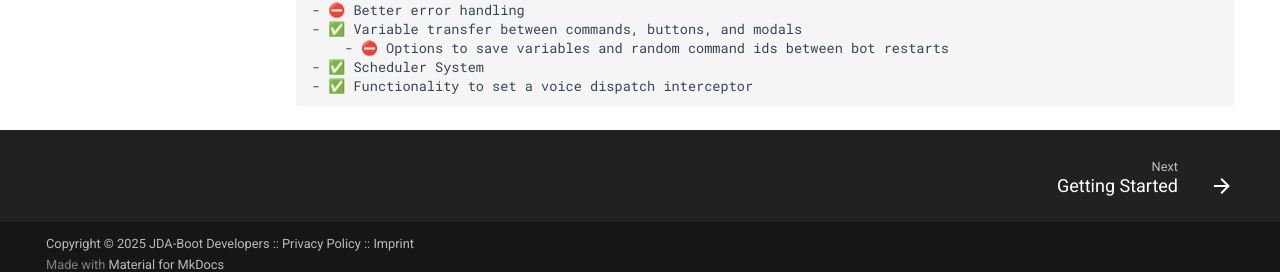
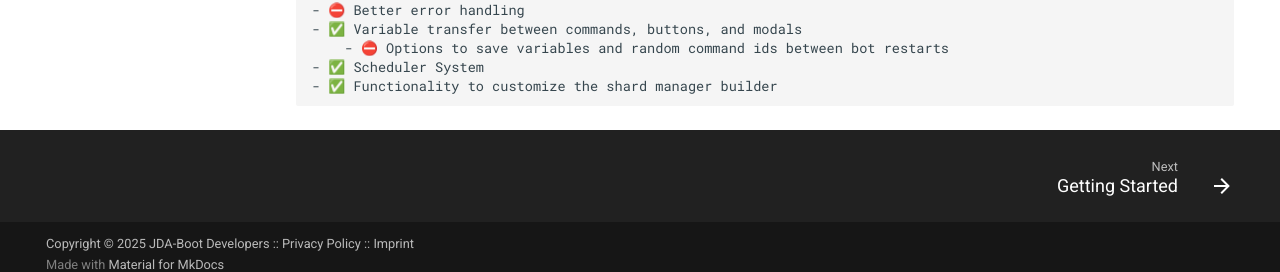
Before and after one commit to swiftbytegbr/jda-boot, an MkDocs documentation site: the page built from docs/jda-boot/docs/index.md, in a window 1280 px wide and 900 px high, scrolled down 535 px. Shown: the part 613-885 px from the top of the window. Built offline with MkDocs 1.6.1 and Material for MkDocs 9.7.7, drawn with Linux system fonts in a browser that asks for light colours; plug-ins that fetch from the network failed and are left out; comment, search, counter and statistics services are not loaded; some of the changed text lies outside the part shown.

Commit message:
refactor: docs

````diff
--- a/docs/jda-boot/docs/index.md
+++ b/docs/jda-boot/docs/index.md
@@ -49,5 +49,5 @@ jda-boot version.
 - ✅ Variable transfer between commands, buttons, and modals
     - ⛔ Options to save variables and random command ids between bot restarts
 - ✅ Scheduler System
-- ✅ Functionality to set a voice dispatch interceptor
+- ✅ Functionality to customize the shard manager builder
 ```
````
Also changed, not shown: README.md.
